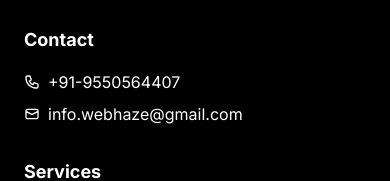
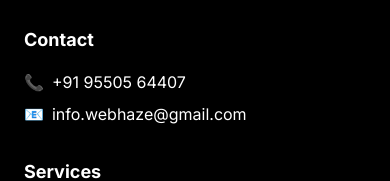
Before and after one commit to MhasnainGIT/WebHaze, a React (Vite) app in the folder client/: page /terms in a window 390 px wide. Shown: the part 5850-6031 px from the top of the page. Built offline with nearby package versions, Linux system fonts and the light colour scheme.

Commit message:
Update footer contact with emoji icons and formatted phone number

```diff
--- a/client/src/components/Footer.jsx
+++ b/client/src/components/Footer.jsx
@@ -21,22 +21,13 @@ const Footer = () => {
                         <h4 className="text-lg font-bold mb-4">Contact</h4>
                         <ul className="space-y-2">
                             <li className="flex items-center text-gray-400">
-                                <svg className="w-4 h-4 mr-2" fill="none" viewBox="0 0 24 24" stroke="currentColor">
-                                    <path strokeLinecap="round" strokeLinejoin="round" strokeWidth={2} d="M3 5a2 2 0 012-2h3.28a1 1 0 01.948.684l1.498 4.493a1 1 0 01-.502 1.21l-2.257 1.13a11.042 11.042 0 005.516 5.516l1.13-2.257a1 1 0 011.21-.502l4.493 1.498a1 1 0 01.684.949V19a2 2 0 01-2 2h-1C9.716 21 3 14.284 3 6V5z" />
-                                </svg>
-                                <div>
-                                    <a href="tel:+919550564407" className="hover:text-white transition-colors block">
-                                        +91-9550564407
-                                    </a>
-                                    {/* <a href="tel:+918919019679" className="hover:text-white transition-colors text-sm">
-                                        +91-8919019679
-                                    </a> */}
-                                </div>
+                                <span className="mr-2">📞</span>
+                                <a href="tel:+919550564407" className="hover:text-white transition-colors">
+                                    +91 95505 64407
+                                </a>
                             </li>
                             <li className="flex items-center text-gray-400">
-                                <svg className="w-4 h-4 mr-2" fill="none" viewBox="0 0 24 24" stroke="currentColor">
-                                    <path strokeLinecap="round" strokeLinejoin="round" strokeWidth={2} d="M3 8l7.89 4.26a2 2 0 002.22 0L21 8M5 19h14a2 2 0 002-2V7a2 2 0 00-2-2H5a2 2 0 00-2 2v10a2 2 0 002 2z" />
-                                </svg>
+                                <span className="mr-2">📧</span>
                                 <a href="mailto:info.webhaze@gmail.com" className="hover:text-white transition-colors">
                                     info.webhaze@gmail.com
                                 </a>
```
